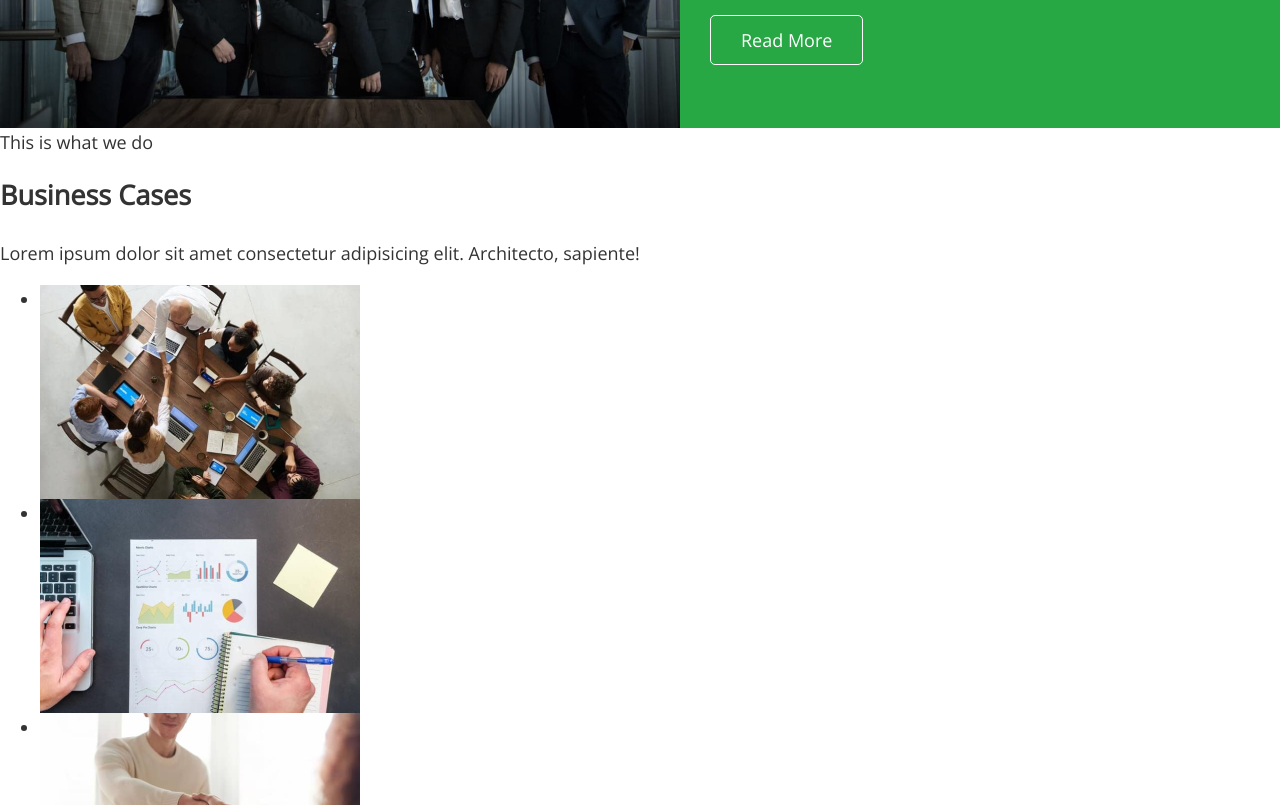
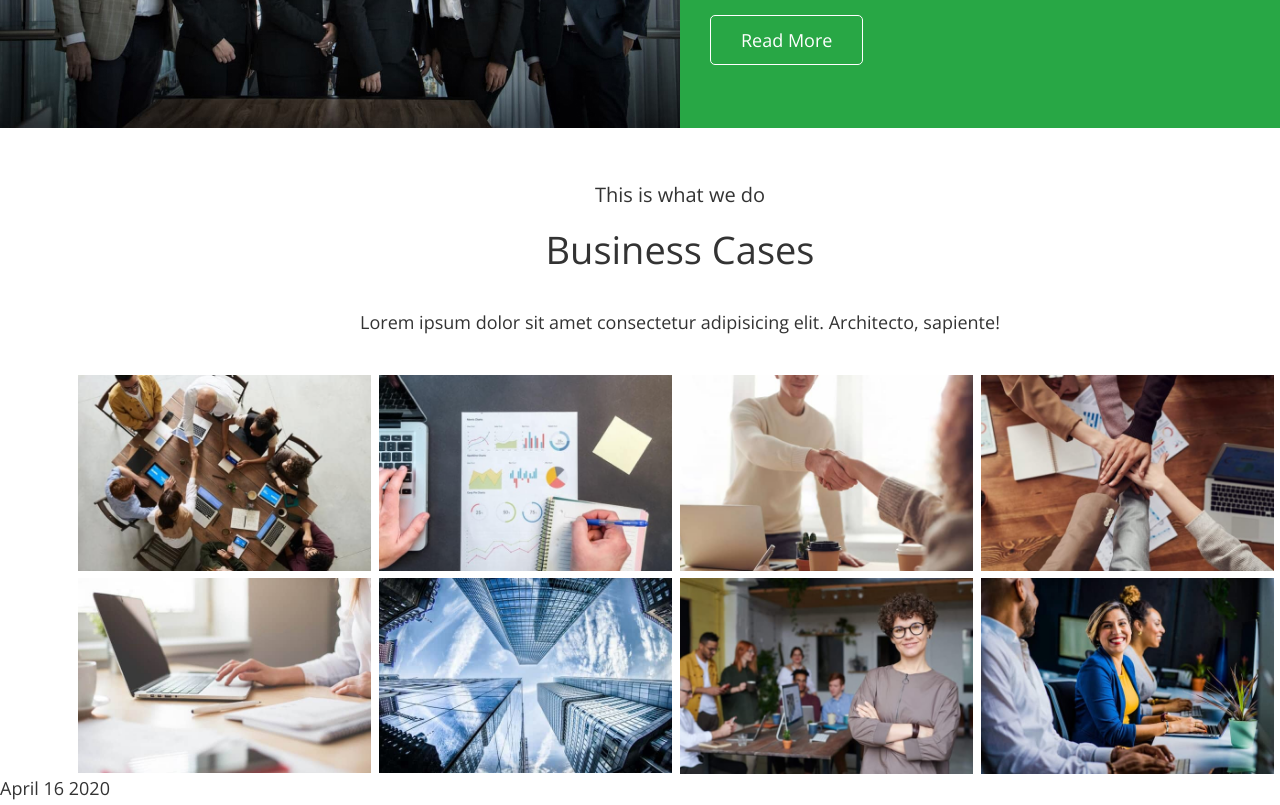
Before and after one commit to yukhymets/fson58-dreamteam, a plain HTML site: page index.html in a window 1280 px wide. Shown: the part 781-1586 px from the top of the page. Drawn offline with nearby package versions, Linux system fonts and the light colour scheme.

Commit message:
Create cases-css

```diff
--- a/css/style.css
+++ b/css/style.css
@@ -7,6 +7,10 @@
   --hero-text-color: #e9e9e9;
 
   --main-font-family: 'Open Sans', sans-serif;
+
+  --indent: 8px;
+  --items: 4;
+  --inner: 7px;
 }
 
 body {
@@ -236,3 +240,54 @@ address {
 .solutions .button {
   border: 1px solid #ffffff;
 }
+
+/* cases */
+
+.cases-text {
+  margin-top: 50px;
+  margin-bottom: 15px;
+
+  font-size: 20px;
+  line-height: 1.65;
+  text-align: center;
+  color: var(--primary-text-color);
+}
+
+.cases-title {
+  margin-bottom: 34px;
+
+  font-weight: 300;
+  font-size: 38px;
+  line-height: 1.26;
+  text-align: center;
+  color: var(--primary-text-color);
+}
+
+.cases-subtitle {
+  margin-bottom: 39px;
+
+  text-align: center;
+  color: var(--primary-text-color);
+}
+
+.cases-list {
+  display: flex;
+  flex-wrap: wrap;
+  margin-right: 28px;
+  margin-left: 28px;
+  }
+
+.cases-list-item {
+  flex-basis: calc((100% - var(--indent) * var(--items)) / var(--items));
+  margin-right: var(--indent);
+  margin-bottom: var(--inner);
+
+  border-radius: 0;
+}
+.cases-list-item:nth-child(4n) {
+  margin-right: 0;
+}
+
+.cases-list-item:nth-child(n + 4) {
+  margin-bottom: 0;
+}
--- a/index.html
+++ b/index.html
@@ -1,5 +1,6 @@
 <!DOCTYPE html>
 <html lang="en">
+
 <head>
   <meta charset="UTF-8" />
   <meta http-equiv="X-UA-Compatible" content="IE=edge" />
@@ -18,27 +19,20 @@
 
   <link rel="preconnect" href="https://fonts.googleapis.com" />
   <link rel="preconnect" href="https://fonts.gstatic.com" crossorigin />
-    <link
-      href="https://fonts.googleapis.com/css2?family=Open+Sans:wght@300;400&display=swap"
-      rel="stylesheet"
-    />
+  <link href="https://fonts.googleapis.com/css2?family=Open+Sans:wght@300;400&display=swap" rel="stylesheet" />
 
-    <link
-      rel="stylesheet"
-      href="https://cdnjs.cloudflare.com/ajax/libs/normalize/1.1.0/normalize.min.css"
-    />
+  <link rel="stylesheet" href="https://cdnjs.cloudflare.com/ajax/libs/normalize/1.1.0/normalize.min.css" />
 
   <link rel="stylesheet" href="./css/style.css" />
 </head>
+
 <body>
   <!-- Хедер -->
   <header class="header">
     <div class="container">
       <nav class="header-nav">
-          <a class="logo link" href="./index.html"
-            ><img class="logo-img" src="./images/logo/logo.svg" alt="logo" />
-            <span class="accent">Finance</span> Ledger</a
-          >
+        <a class="logo link" href="./index.html"><img class="logo-img" src="./images/logo/logo.svg" alt="logo" />
+          <span class="accent">Finance</span> Ledger</a>
 
         <ul class="header-nav-list list">
           <li class="header-nav-item"><a class="header-nav-link link" href="">Home</a></li>
@@ -114,36 +108,38 @@
     </section>
 
     <!-- Business cases -->
-      <section>
-        <p>This is what we do</p>
-        <h2>Business Cases</h2>
-        <p>Lorem ipsum dolor sit amet consectetur adipisicing elit. Architecto, sapiente!</p>
-        <ul>
-          <li>
+    <section class="cases">
+      <div class="container">
+        <p class="cases-text">This is what we do</p>
+        <h2 class="cases-title">Business Cases</h2>
+        <p class="cases-subtitle">Lorem ipsum dolor sit amet consectetur adipisicing elit. Architecto, sapiente!</p>
+        <ul class="cases-list list">
+          <li class="cases-list-item">
             <img src="./images/cases/cases1.png" alt="cases1" width="320" height="214" />
           </li>
-          <li>
+          <li class="cases-list-item">
             <img src="./images/cases/cases2.png" alt="cases2" width="320" height="214" />
           </li>
-          <li>
+          <li class="cases-list-item">
             <img src="./images/cases/cases3.png" alt="cases3" width="320" height="214" />
           </li>
-          <li>
+          <li class="cases-list-item">
             <img src="./images/cases/cases4.png" alt="cases4" width="320" height="214" />
           </li>
-          <li>
+          <li class="cases-list-item">
             <img src="./images/cases/cases5.png" alt="cases5" width="320" height="214" />
           </li>
-          <li>
+          <li class="cases-list-item">
             <img src="./images/cases/cases6.png" alt="cases6" width="320" height="214" />
           </li>
-          <li>
+          <li class="cases-list-item">
             <img src="./images/cases/cases7.png" alt="cases7" width="320" height="214" />
           </li>
-          <li>
+          <li class="cases-list-item">
             <img src="./images/cases/cases8.png" alt="cases8" width="320" height="214" />
           </li>
         </ul>
+      </div>
     </section>
 
     <!-- blog -->
@@ -188,4 +184,5 @@
   <!-- Footer -->
   <footer>Copyright 2022 - FinanceLedger</footer>
 </body>
+
 </html>
```
Lines whose indentation alone changed are shown as unchanged.
